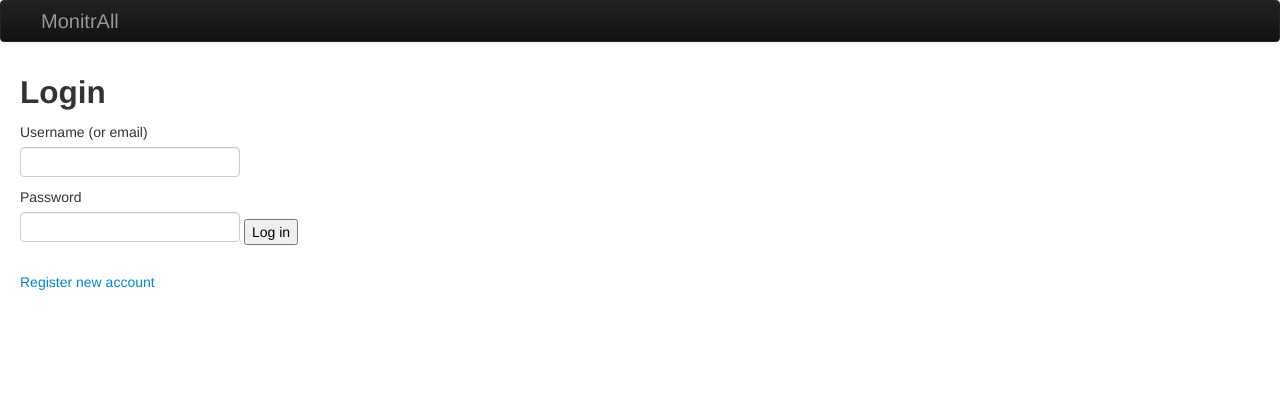
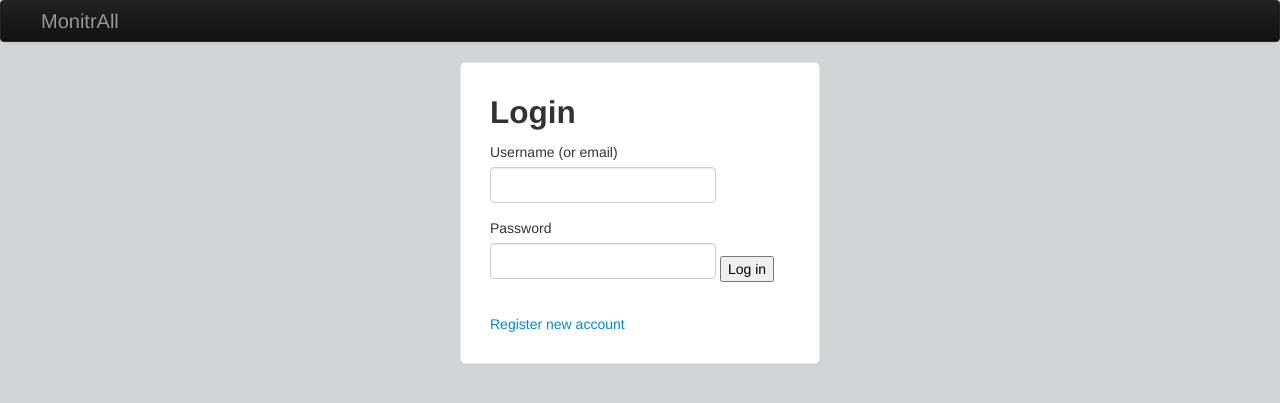
Before and after one commit to gieglas/MonitrAll, a PHP site: page /git/webapp/login/index.php in a window 1280 px wide. Shown: the top 403 px of the page. Run offline with PHP 8.4, Linux system fonts and the light colour scheme; some libraries are stand-ins or nearby versions.

Commit message:
Login styling

```diff
--- a/index.php
+++ b/index.php
@@ -2,7 +2,7 @@
 <html lang="en">
   <?php session_start();
 	if (empty($_SESSION['user_name']) || (!$_SESSION['user_is_logged_in'])) {
-		header('Location: webapp/login/' , true, ($permanent === true) ? 301 : 302);
+		include('webapp/login/redirect.php');
 	}
   ?>
   <?php include_once('webapp/tmpl/globalHead.tmpl'); ?>
--- a/webapp/login/index.php
+++ b/webapp/login/index.php
@@ -8,6 +8,36 @@
     <meta name="author" content="">
     <!-- Le styles -->
     <link href="../css/bootstrap.min.css" rel="stylesheet">
+	<style type="text/css">
+      body {
+        background-color: #d3d4d6;
+      }
+
+      .form-signin {
+        max-width: 300px;
+        padding: 19px 29px 29px;
+        margin: 0 auto 20px;
+        background-color: #fff;
+        border: 1px solid #e5e5e5;
+        -webkit-border-radius: 5px;
+           -moz-border-radius: 5px;
+                border-radius: 5px;
+        -webkit-box-shadow: 0 1px 2px rgba(0,0,0,.05);
+           -moz-box-shadow: 0 1px 2px rgba(0,0,0,.05);
+                box-shadow: 0 1px 2px rgba(0,0,0,.05);
+      }
+      .form-signin {
+        margin-bottom: 10px;
+      }
+      .form-signin input[type="text"],
+      .form-signin input[type="password"] {
+        font-size: 16px;
+        height: auto;
+        margin-bottom: 15px;
+        padding: 7px 9px;
+      }
+
+    </style>
     <link href="../css/bootstrap-responsive.min.css" rel="stylesheet">
 	    <!-- Fav and touch icons -->
     <link rel="apple-touch-icon-precomposed" sizes="144x144" href="../img/apple-touch-icon-144x144-precomposed.png">
@@ -25,9 +55,8 @@
       </div>
     </div>
 
-		<div class="container-fluid">
-			<div class="row-fluid">
-				<div class="span12">
+		<div class="container">
+				<div class="form-signin">
 
 <?php
 require_once("libraries/OneFileLoginApplication.php");
@@ -35,7 +64,6 @@ require_once("libraries/OneFileLoginApplication.php");
 $application = new OneFileLoginApplication();
 ?>
 				</div>
-			</div>
 		</div>
 	<script src="../js/bootstrap.min.js"></script>
   </body>
--- /dev/null
+++ b/webapp/login/redirect.php
@@ -0,0 +1,4 @@
+<?php
+header('Location: webapp/login/' , true, ($permanent === true) ? 301 : 302);
+exit();
+?>
```
